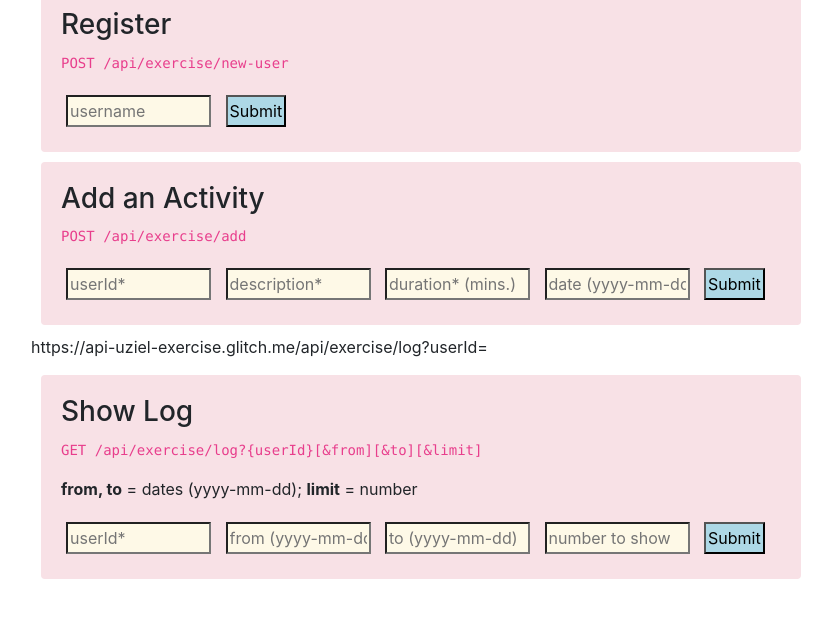
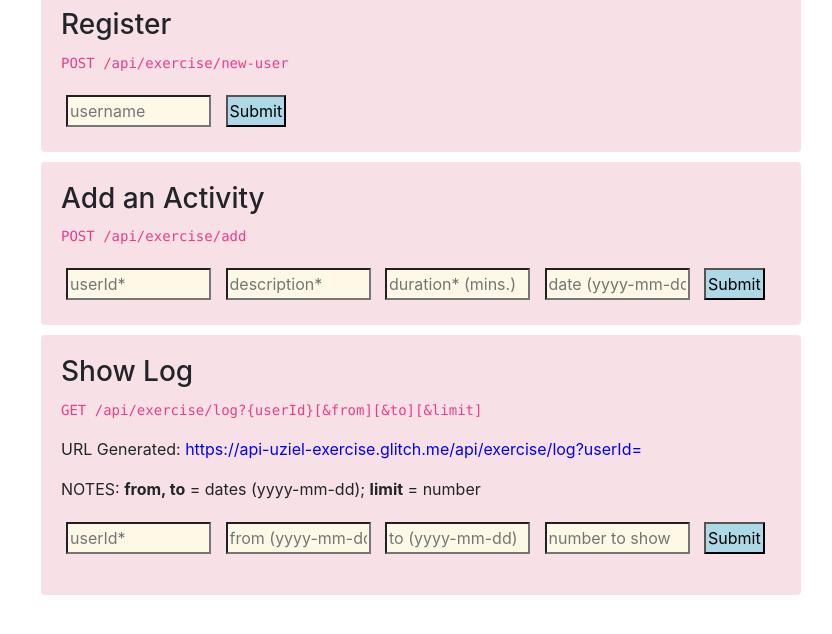
Before and after one commit to raphaeluziel/API-Project-Exercise, a website: page views/index.html in a window 1280 px wide. Both pictures are taken after a click on the input 953 px from the left and 647 px from the top of the page. Shown: the part 110-744 px from the top of the page, without its empty margins (219-1051 px from the left). Drawn offline with nearby package versions, Linux system fonts and the light colour scheme; no server answers.

Commit message:
🍖🙌 Updated with Glitch

```diff
--- a/public/client.js
+++ b/public/client.js
@@ -15,7 +15,8 @@ $(document).ready(function() {
     if (to) {link += "&to=" + to}
     if (limit) {link +=  "&limit=" + limit}
 
-    document.getElementById("test").innerHTML = link;
+    document.getElementById("urlGenerated").innerHTML = link;
+    document.getElementById("urlGenerated").href = link;
 
     $.getJSON(link, function(json) {
 
@@ -24,12 +25,14 @@ $(document).ready(function() {
           html += "<tr><td>" + i + "</td><td>" + x.date + "</td><td>" + x.description + "</td><td>" + x.duration + "</td></tr>";
           i += 1;
         })
+        $("#activityLog").html(html);
+        $("#errorMessage").html("");
       }
       else{
-        html = json.message;
+        $("#errorMessage").html(json.message);
       }
 
-      $("#activityLog").html(html);
+
       i = 1;
       html = "";
     });
--- a/views/index.html
+++ b/views/index.html
@@ -42,20 +42,18 @@
       </form>
     </div>
 
-    <p id="test">
-      TEST
-    </p>
-
     <!-- Show log-->
     <div class="form">
       <h3>Show Log</h3>
       <p><code>GET /api/exercise/log?{userId}[&amp;from][&amp;to][&amp;limit]</code></p>
-      <p><strong>from, to</strong> = dates (yyyy-mm-dd); <strong>limit</strong> = number</p>
+      <p>URL Generated: <a id="urlGenerated" target="_blank" style="color: blue;">(url will be generated by submitting the form below)</a></p>
+      <p>NOTES: <strong>from, to</strong> = dates (yyyy-mm-dd); <strong>limit</strong> = number</p>
       <input id="userId" type="text" placeholder="userId*" required>
       <input id="from" type="text" placeholder="from (yyyy-mm-dd)">
       <input id="to" type="text" placeholder="to (yyyy-mm-dd)">
       <input id="limit" type="text" placeholder="number to show">
       <input id="getLogs" type="submit" class="button" />
+      <p id="errorMessage" />
     </div>
 
     <div id="activityLog" />
```
